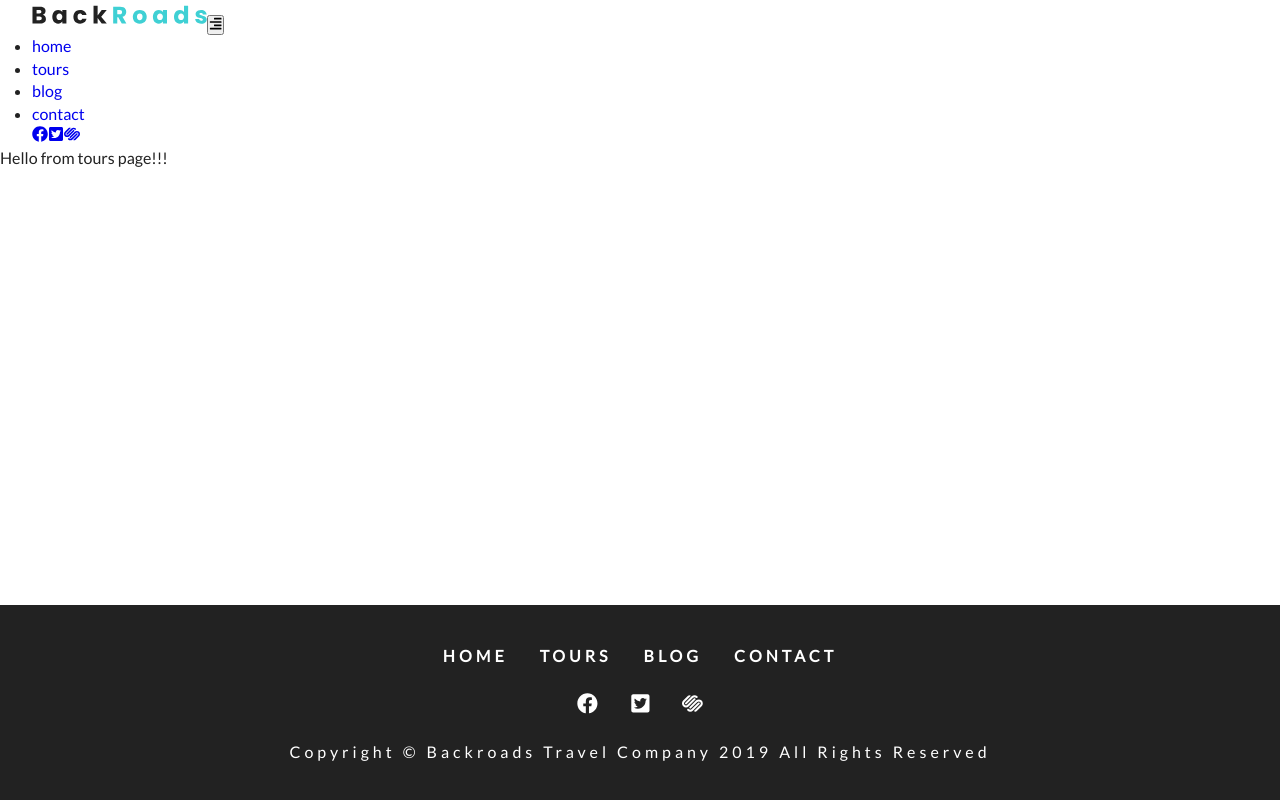
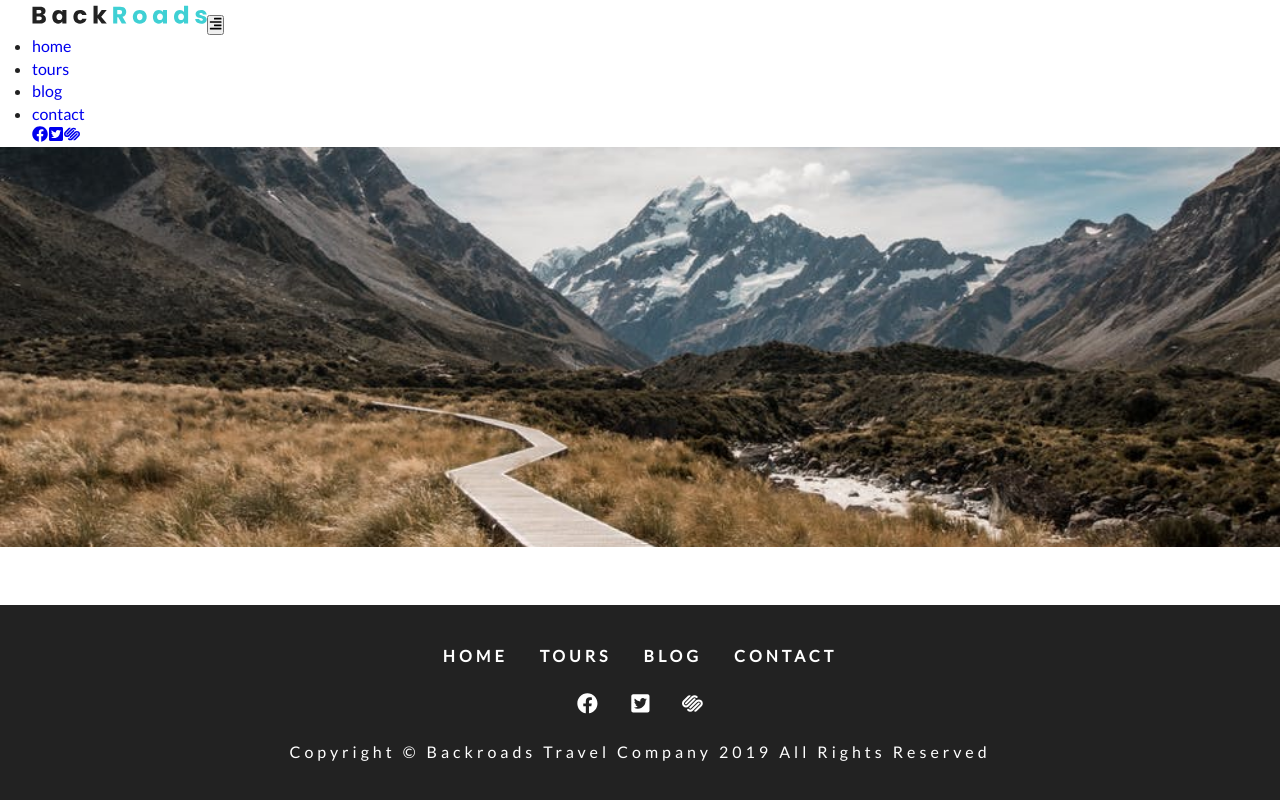
Before and after one commit to imvamsi/Backroads-gatsby, a Gatsby site: page /tours in a window 1280 px wide. Built offline with nearby package versions, Linux system fonts and the light colour scheme; Gatsby itself is replaced by a stand-in of ours.

Commit message:
added background images on all pages :beer:

```diff
--- a/src/pages/tours.js
+++ b/src/pages/tours.js
@@ -1,7 +1,25 @@
 import React from "react"
 import Layout from "../components/Layout"
-const tours = () => {
-  return <Layout>Hello from tours page!!!</Layout>
+import StyledHero from "../components/StyledHero"
+import { graphql } from "gatsby"
+const tours = ({ data }) => {
+  return (
+    <Layout>
+      <StyledHero img={data.toursImg.childImageSharp.fluid} />
+    </Layout>
+  )
 }
 
+export const query = graphql`
+  query {
+    toursImg: file(relativePath: { eq: "defaultBcg.jpeg" }) {
+      childImageSharp {
+        fluid(quality: 90, maxWidth: 4500) {
+          ...GatsbyImageSharpFluid_withWebp
+        }
+      }
+    }
+  }
+`
+
 export default tours
```
Also changed, not shown: src/pages/blog.js (+15 -3 lines), src/pages/contact.js (+19 -2 lines).
